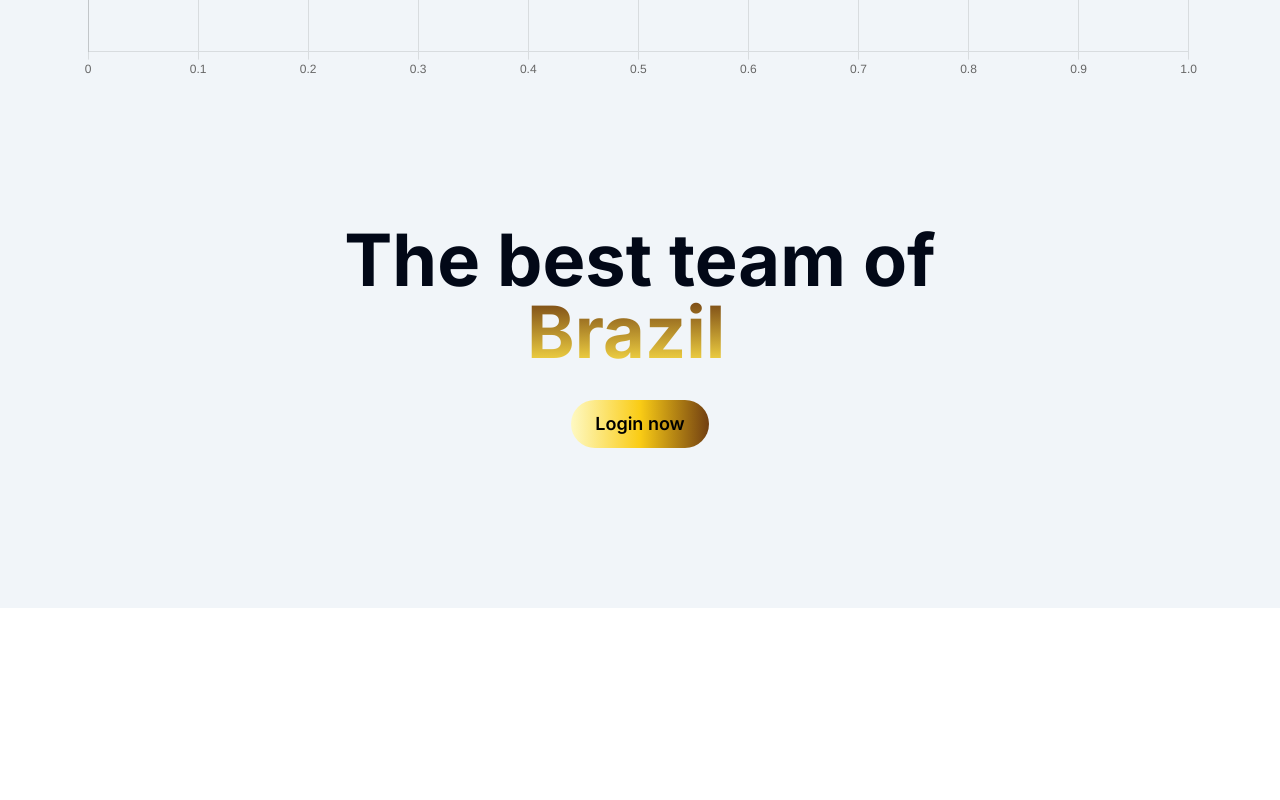
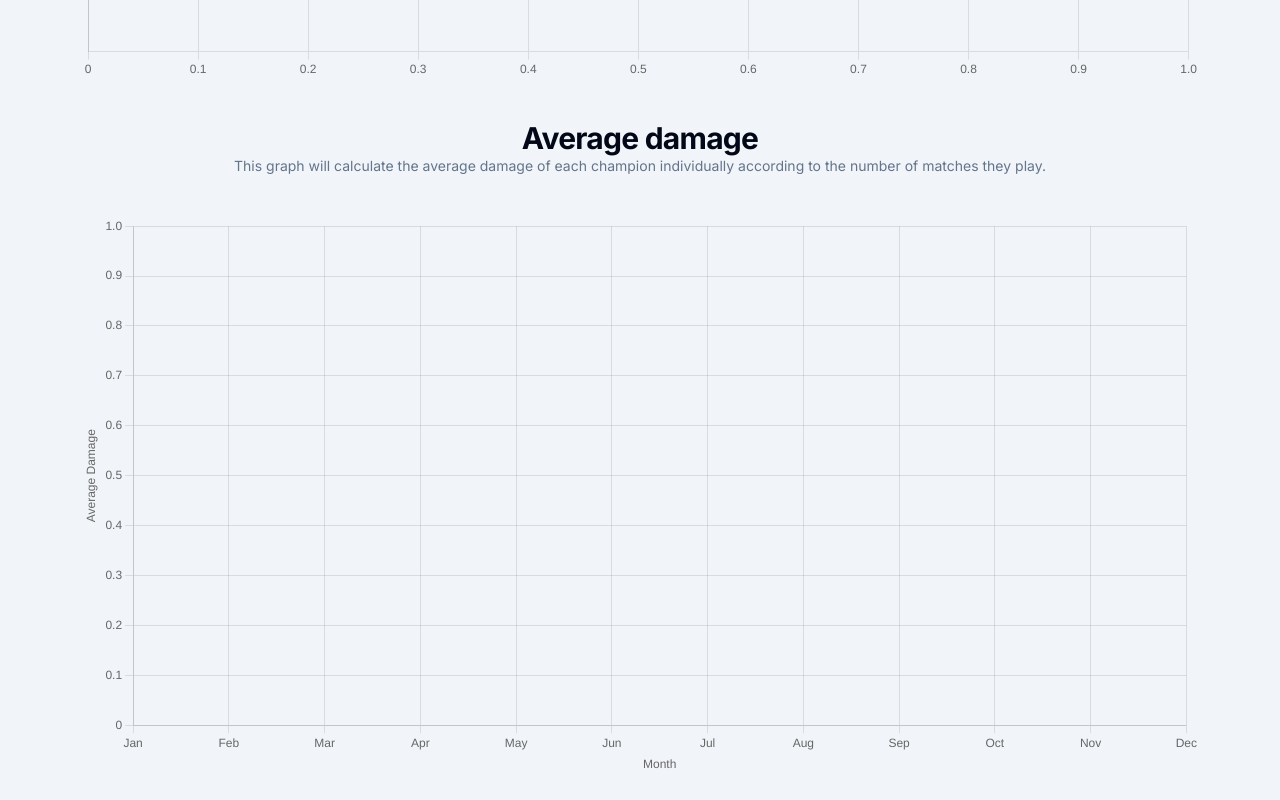
Before and after one commit to Railson25/TSM, a Next.js app: page / in a window 1280 px wide. Shown: the part 1500-2300 px from the top of the page. Before the commit the page ends 2108 px from the top, so only its background shows below. Built offline with nearby package versions, Linux system fonts and the light colour scheme; no server answers; the database is empty.

Commit message:
feat(chart): Line chart component
This commit will add a new chart to our page! this chart will show
average damage for our champions per month! also I added a dark color
for some components

```diff
--- a/app/page.tsx
+++ b/app/page.tsx
@@ -2,6 +2,7 @@
 import { Header } from "@/components/header";
 import { HomeCard } from "@/components/home-card";
 import { HorizontalChart } from "@/components/horizontal-chart";
+import { LineChart } from "@/components/line-chart";
 import { RecentGames } from "@/components/recent-games";
 import prismaDB from "@/lib/prismadb";
 
@@ -39,9 +40,10 @@
         <RecentGames />
       </div>
 
+      <div className="flex flex-col">
         <Header
           title="Best champions"
-        description="The calculation is based on the duration of games, gold, damage per match, gold at 5, win and lose"
+          description="The calculation is based on more than 20 different parameters!"
           className="text-center mt-10 mb-10"
         />
 
@@ -50,6 +52,19 @@
           games={games}
           champions={champions}
         />
+
+        <Header
+          title="Average damage"
+          description="This graph will calculate the average damage of each champion individually according to the number of matches they play."
+          className="text-center mt-10 mb-10"
+        />
+
+        <LineChart
+          championInGame={championsInGame}
+          champions={champions}
+          games={games}
+        />
+      </div>
     </main>
   );
 }
--- a/components/bar-chart.tsx
+++ b/components/bar-chart.tsx
@@ -79,10 +79,10 @@
 
   return (
     <>
-      <div className=" w-full md:col-span-2 relative z-0 lg:h-[70vh] h-[50vh] m-auto p-4 border rounded-lg bg-white">
+      <div className=" w-full md:col-span-2 relative z-0 lg:h-[70vh] h-[50vh] m-auto p-4 border rounded-lg bg-white dark:bg-[#020817]">
         {!gamesLoaded && (
           <div className="w-full flex justify-center items-center h-full">
-            <Skeleton className="text-black   bg-gray-50 hover:bg-gray-100 rounded-lg my-3 p-2 flex items-center">
+            <Skeleton className="text-black dark:text-white  bg-gray-50 hover:bg-gray-100 rounded-lg my-3 p-2 flex items-center">
               Loading...
             </Skeleton>
           </div>
--- /dev/null
+++ b/components/damage-select.tsx
@@ -0,0 +1,3 @@
+export const DamageSelect = () => {
+  return <div>fnujidfbhdnub</div>;
+};
--- a/components/horizontal-chart.tsx
+++ b/components/horizontal-chart.tsx
@@ -120,7 +120,7 @@
   };
 
   return (
-    <div>
+    <div className="w-full">
       <Bar data={data} options={options} />
     </div>
   );
--- /dev/null
+++ b/components/line-chart.tsx
@@ -0,0 +1,125 @@
+"use client";
+
+import { Champion, Game, GameChampion } from "@prisma/client";
+
+import { Line } from "react-chartjs-2";
+
+import {
+  Chart as ChartJs,
+  LineElement,
+  CategoryScale,
+  LinearScale,
+  PointElement,
+  Legend,
+  Tooltip,
+  Filler,
+} from "chart.js";
+import { useState } from "react";
+
+ChartJs.register(
+  LineElement,
+  CategoryScale,
+  LinearScale,
+  PointElement,
+  Legend,
+  Tooltip,
+  Filler
+);
+
+interface LineChartProps {
+  championInGame: GameChampion[];
+  games: Game[];
+  champions: Champion[];
+}
+
+export const LineChart = ({
+  championInGame,
+  games,
+  champions,
+}: LineChartProps) => {
+  const groupedData = games.reduce((acc: any, game) => {
+    const month = new Date(game.createdAt).getMonth();
+    championInGame.forEach((cig) => {
+      if (cig.gameId === game.id) {
+        const championId = cig.championId;
+        acc[championId] = acc[championId] || {};
+        acc[championId][month] = acc[championId][month] || {
+          totalDamage: 0,
+          gameCount: 0,
+        };
+        acc[championId][month].totalDamage += cig.damage;
+        acc[championId][month].gameCount += 1;
+      }
+    });
+    return acc;
+  }, {});
+
+  const averageDamageData = Object.keys(groupedData).map((championId) => {
+    const championAverageDamage = Array.from(
+      { length: 12 },
+      (_, index) =>
+        groupedData[championId][index]?.totalDamage /
+          groupedData[championId][index]?.gameCount || 0
+    );
+    return {
+      championId,
+      data: championAverageDamage,
+    };
+  });
+
+  const months = [
+    "Jan",
+    "Feb",
+    "Mar",
+    "Apr",
+    "May",
+    "Jun",
+    "Jul",
+    "Aug",
+    "Sep",
+    "Oct",
+    "Nov",
+    "Dec",
+  ];
+
+  const data = {
+    labels: months,
+    datasets: averageDamageData.map((championData) => ({
+      label:
+        champions.find((champion) => champion.id === championData.championId)
+          ?.name || "Unknown",
+      data: championData.data,
+      borderColor: "#" + Math.floor(Math.random() * 16777215).toString(16),
+      borderWidth: 3,
+      pointBorderColor: "#" + Math.floor(Math.random() * 16777215).toString(16),
+      pointBorderWidth: 3,
+      tension: 0.5,
+      fill: true,
+      backgroundColor: "rgba(97, 219, 251, 0.4)",
+    })),
+  };
+
+  const options = {
+    responsive: true,
+    scales: {
+      y: {
+        title: {
+          display: true,
+          text: "Average Damage",
+        },
+      },
+      x: {
+        title: {
+          display: true,
+          text: "Month",
+        },
+      },
+    },
+  };
+
+  return (
+    <div>
+      <Line data={data} options={options} />
+    </div>
+  );
+};
--- a/components/recent-games.tsx
+++ b/components/recent-games.tsx
@@ -45,11 +45,13 @@
 
   return (
     <>
-      <div className="w-full col-span-1 relative lg:h-[70vh] h-[50vh] m-auto p-4 border rounded-lg bg-white overflow-y-auto ">
-        <h1 className="text-gray-800 font-bold text-center">Recent Games</h1>
+      <div className="w-full col-span-1 relative lg:h-[70vh] h-[50vh] m-auto p-4 border rounded-lg bg-white dark:bg-[#020817] overflow-y-auto ">
+        <h1 className="text-gray-800 dark:text-white font-bold text-center">
+          Recent Games
+        </h1>
         {!gamesLoaded && (
           <div className="w-full flex justify-center items-center h-full">
-            <Skeleton className="text-black   bg-gray-50 hover:bg-gray-100 rounded-lg my-3 p-2 flex items-center">
+            <Skeleton className="text-black dark:text-white dark:bg-[#020817] bg-gray-50 hover:bg-gray-100 rounded-lg my-3 p-2 flex items-center">
               Loading..
             </Skeleton>
           </div>
@@ -65,7 +67,7 @@
                   .map((game) => (
                     <li
                       key={game.id}
-                      className="bg-gray-50 hover:bg-gray-100 rounded-lg my-3 p-2 flex items-center cursor-pointer"
+                      className="bg-gray-50 dark:bg-blue-950/45 hover:bg-gray-100 rounded-lg my-3 p-2 flex items-center cursor-pointer"
                       onClick={() => {
                         setSelectedGameId(game.id);
                         setModalOpen(true);
@@ -73,13 +75,15 @@
                     >
                       <div
                         className={`rounded-lg p-3 ${
-                          game.win ? "bg-emerald-100" : "bg-red-100"
+                          game.win
+                            ? "bg-emerald-100 dark:bg-emerald-600"
+                            : "bg-red-100 dark:bg-red-600"
                         }`}
                       >
                         {game.win ? (
-                          <Check className="text-emerald-800" />
+                          <Check className="text-emerald-800 dark:text-emerald-100" />
                         ) : (
-                          <X className="text-red-800" />
+                          <X className="text-red-800 dark:text-red-100" />
                         )}
                       </div>
                       <div className="pl-4">
```
Lines whose indentation alone changed are shown as unchanged.
